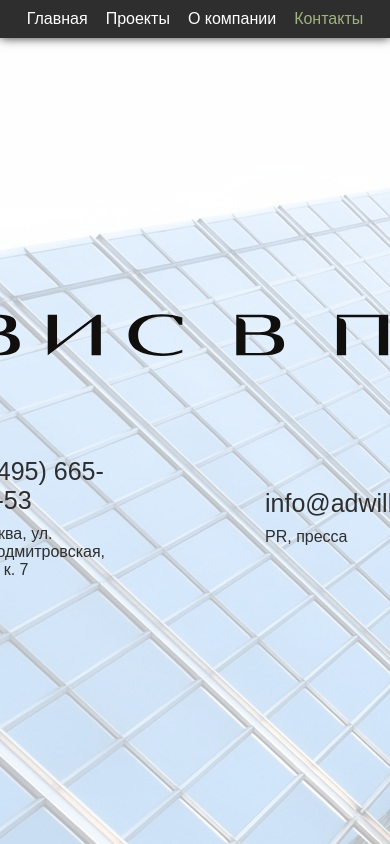
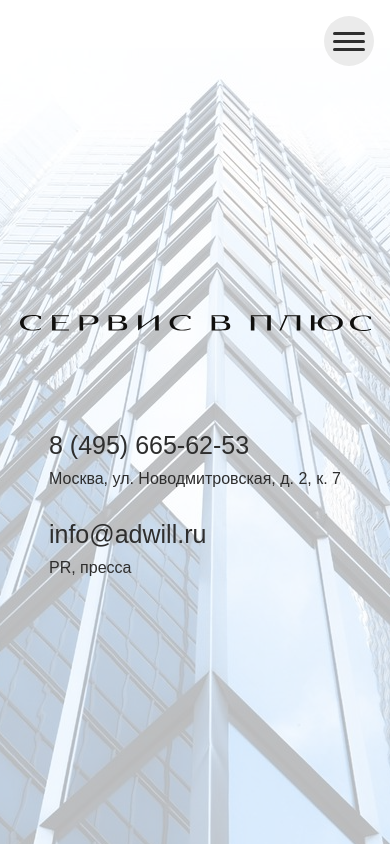
Before and after one commit to alexeyShuncko/service_b, a Next.js app: page /contacts in a window 390 px wide. Built offline with nearby package versions, Linux system fonts and the light colour scheme; a web font is replaced by a local one.

Commit message:
adaptiv contacts + menu mob

```diff
--- a/app/about/page.js
+++ b/app/about/page.js
@@ -180,7 +180,7 @@ export default function About() {
         )}
 
         {filter === 'Клиенты' && (
-          <ul className={s.listFhotosTeam}>
+          <ul className={s.listFhotosСlients}>
             <li className={s.clients}>
               {arrClients.map((ico, i) => (
                 <Image src={ico} width={120} height={120} alt="Фото" key={i} />
--- a/app/about/page.module.css
+++ b/app/about/page.module.css
@@ -39,11 +39,11 @@
     font-size: 1rem;
     cursor: pointer;
     transition: 0.1s;
-    color: var(--clrOlive);
+
 }
 
 .listFilter li.activeItem {
-    color: var(--clrMain);
+    color: var(--clrOlive);
 }
 
 .listCategory {
@@ -137,17 +137,22 @@
     font-size: 1.5625rem;
 }
 
+
+
 .clients {
     display: flex;
     flex-wrap: wrap;
     gap: 1.25rem;
-
+    justify-content: center;
+    align-items: center;
+    margin-bottom: 1.25rem;
 }
 
 
 @media (max-width: 576px) {
     .container {
         flex-direction: column;
+        margin-top: 0;
     }
 
     .filter {
@@ -178,8 +183,9 @@
     }
 
     .logo {
-        width: 85vw;
-        height: calc(85vw/21);
+        width: 70vw;
+        height: calc(70vw/21);
+        margin-top: 1rem;
     }
 
     .teamPhotos {
--- a/app/contacts/page.js
+++ b/app/contacts/page.js
@@ -5,7 +5,16 @@ import logo from '../../public/logo.svg';
 export default function Contacts() {
   return (
     <div className={s.container}>
-      <Image src={logo} width={900} alt="Логотип" className={s.logoImg} />
+      <div className={s.logoImg}>
+        <Image
+          src={logo}
+          fill={true}
+          alt="Логотип"
+          sizes="(max-width: 768px) 100vw,
+              (max-width: 1200px) 50vw,
+              33vw"
+        />
+      </div>
       <ul>
         <li>
           <a href="tel:+84956656253">8 (495) 665-62-53</a>
--- a/app/contacts/page.module.css
+++ b/app/contacts/page.module.css
@@ -40,6 +40,9 @@
 }
 
 .logoImg {
+    position: relative;
+    width: 56.25rem;
+    height: 2.68rem;
     animation: hid 0.5s;
 }
 
@@ -57,3 +60,20 @@
 .text {
     font-size: 1rem;
 }
+
+@media (max-width: 576px) {
+    .container::after {
+        background: url('../../public/contactsFon.jpg') center;
+    }
+
+    .logoImg {
+        width: 90vw;
+        height: calc(90vw/21);
+    }
+
+    .container ul {
+        flex-direction: column;
+        align-items: flex-start;
+        gap: 2rem;
+    }
+}
--- a/app/projects/[id]/page.module.css
+++ b/app/projects/[id]/page.module.css
@@ -60,6 +60,7 @@
     .container {
         flex-direction: column;
         gap: 1.25rem;
+        margin-top: 0;
     }
 
     .filter {
@@ -80,7 +81,8 @@
     }
 
     .logo {
-        width: 85vw;
-        height: calc(85vw/21);
+        width: 70vw;
+        height: calc(70vw/21);
+        margin-top: 1rem;
     }
 }
--- a/app/projects/page.module.css
+++ b/app/projects/page.module.css
@@ -1,9 +1,9 @@
 .container {
     padding: 1.25rem;
     display: flex;
-    margin-top: 2rem;
     background: var(--clrLight);
     min-height: 100vh;
+    margin-top: 2rem;
     animation: hid 1s;
 }
 
@@ -38,7 +38,6 @@
     font-size: 1rem;
     cursor: pointer;
     transition: 0.1s;
-    color: var(--clrOlive);
     display: flex;
     align-items: center;
     justify-content: center;
@@ -46,7 +45,7 @@
 }
 
 .listFilter li.activeItem {
-    color: var(--clrMain);
+    color: var(--clrOlive);
 }
 
 .listCategory {
@@ -107,11 +106,13 @@
 @media (max-width: 576px) {
     .container {
         flex-direction: column;
+        margin-top: 0;
     }
 
     .logo {
-        width: 85vw;
-        height: calc(85vw/21);
+        width: 70vw;
+        height: calc(70vw/21);
+        margin-top: 1rem;
     }
 
     .filter {
--- a/components/MyHeader/MyHeader.js
+++ b/components/MyHeader/MyHeader.js
@@ -3,41 +3,63 @@ import Link from 'next/link';
 import s from './MyHeader.module.css';
 import { usePathname } from 'next/navigation';
 import Image from 'next/image';
+import { useEffect, useState } from 'react';
 
 export const MyHeader = () => {
   const pathname = usePathname();
+  const [isHidden, setIsHidden] = useState(true);
+
+  useEffect(() => {
+    const fn = () => {
+      setIsHidden(true);
+    };
+    if (isHidden === false) {
+      document.addEventListener('click', fn);
+    }
+    return () => document.removeEventListener('click', fn);
+  }, [isHidden]);
+
+  const menuItem = [
+    { name: 'Главная', url: '/' },
+    { name: 'Проекты', url: '/projects' },
+    { name: 'О компании', url: '/about' },
+    { name: 'Контакты', url: '/contacts' },
+  ];
+
   return (
     <header className={s.myHeader}>
-      {/* <Image src={logo} alt="Логотип" width={50} height={20} /> */}
-      <ul>
-        <li>
-          <Link href={'/'} className={pathname === '/' ? s.activeLink : ''}>
-            Главная
-          </Link>
-        </li>
-        <li>
-          <Link
-            href={'/projects'}
-            className={pathname === '/projects' ? s.activeLink : ''}>
-            Проекты
-          </Link>
-        </li>
-        <li>
-          <Link
-            href={'/about'}
-            className={pathname === '/about' ? s.activeLink : ''}>
-            О компании
-          </Link>
-        </li>
-
-        <li>
-          <Link
-            href={'/contacts'}
-            className={pathname === '/contacts' ? s.activeLink : ''}>
-            Контакты
-          </Link>
-        </li>
+      <ul className={s.listMainMenu}>
+        {menuItem.map((link) => (
+          <li key={link.name}>
+            <Link
+              href={link.url}
+              className={pathname === link.url ? s.activeLink : ''}>
+              {link.name}
+            </Link>
+          </li>
+        ))}
       </ul>
+      <div className={s.hiddenMenuBlock} onClick={() => setIsHidden(!isHidden)}>
+        {isHidden ? (
+          <div className={s.hiddenMenu}>
+            <div></div>
+            <div></div>
+            <div></div>
+          </div>
+        ) : (
+          <ul className={s.listMenuHidden}>
+            {menuItem.map((link) => (
+              <li key={link.name}>
+                <Link
+                  href={link.url}
+                  className={pathname === link.url ? s.activeLink : ''}>
+                  {link.name}
+                </Link>
+              </li>
+            ))}
+          </ul>
+        )}
+      </div>
     </header>
   );
 };
--- a/components/MyHeader/MyHeader.module.css
+++ b/components/MyHeader/MyHeader.module.css
@@ -9,19 +9,19 @@
     box-shadow: 0px 0px 10px var(--clrMain);
 }
 
-.myHeader ul {
+.listMainMenu {
     display: flex;
     justify-content: flex-end;
     align-items: center;
     gap: 1.5625rem;
 }
 
-.myHeader ul li {
+.listMainMenu li {
     transition: 0.1s;
     color: white;
 }
 
-.myHeader ul li:hover {
+.listMainMenu li:hover {
     color: var(--clrOlive);
 }
 
@@ -29,16 +29,75 @@
     color: var(--clrOlive);
 }
 
+.listMenuHidden {
+    position: absolute;
+    top: 0rem;
+    right: 1rem;
+    padding: 0.625rem;
+    border-radius: 0.3125rem;
+    background: var(--clrLight);
+    animation: menu 0.5s;
+    border: 1px solid var(--clrOlive);
+    min-width: 33vw;
+}
+
+@keyframes menu {
+    0% {
+        opacity: 0;
+        transform: translateX(3.125rem);
+    }
+
+    100% {
+        opacity: 1;
+        transform: translateX(0);
+    }
+}
+
+.hiddenMenuBlock {
+    display: none;
+}
+
+.hiddenMenu {
+    display: flex;
+    flex-direction: column;
+    justify-content: center;
+    gap: 0.3125rem;
+    align-items: center;
+    background: var(--clrLight);
+    border-radius: 50%;
+    width: 3.125rem;
+    height: 3.125rem;
+    cursor: pointer;
+}
+
+.hiddenMenu div {
+    width: 2rem;
+    height: 0.1875rem;
+    background: var(--clrMain);
+    border-radius: 0.25rem;
+    transition: 0.2s;
+}
+
+.hiddenMenu:hover div {
+    background: var(--clrOlive);
+}
 
 
 @media (max-width: 576px) {
     .myHeader {
-        padding: 0.625rem;
-        ;
+        padding: 1rem;
+        background: none;
+        box-shadow: none;
     }
 
-    .myHeader ul {
-        justify-content: center;
-        gap: 1.125rem;
+    .listMainMenu {
+        display: none;
+    }
+
+    .hiddenMenuBlock {
+        display: block;
+        position: absolute;
+        top: 1rem;
+        right: 1rem;
     }
 }
```
